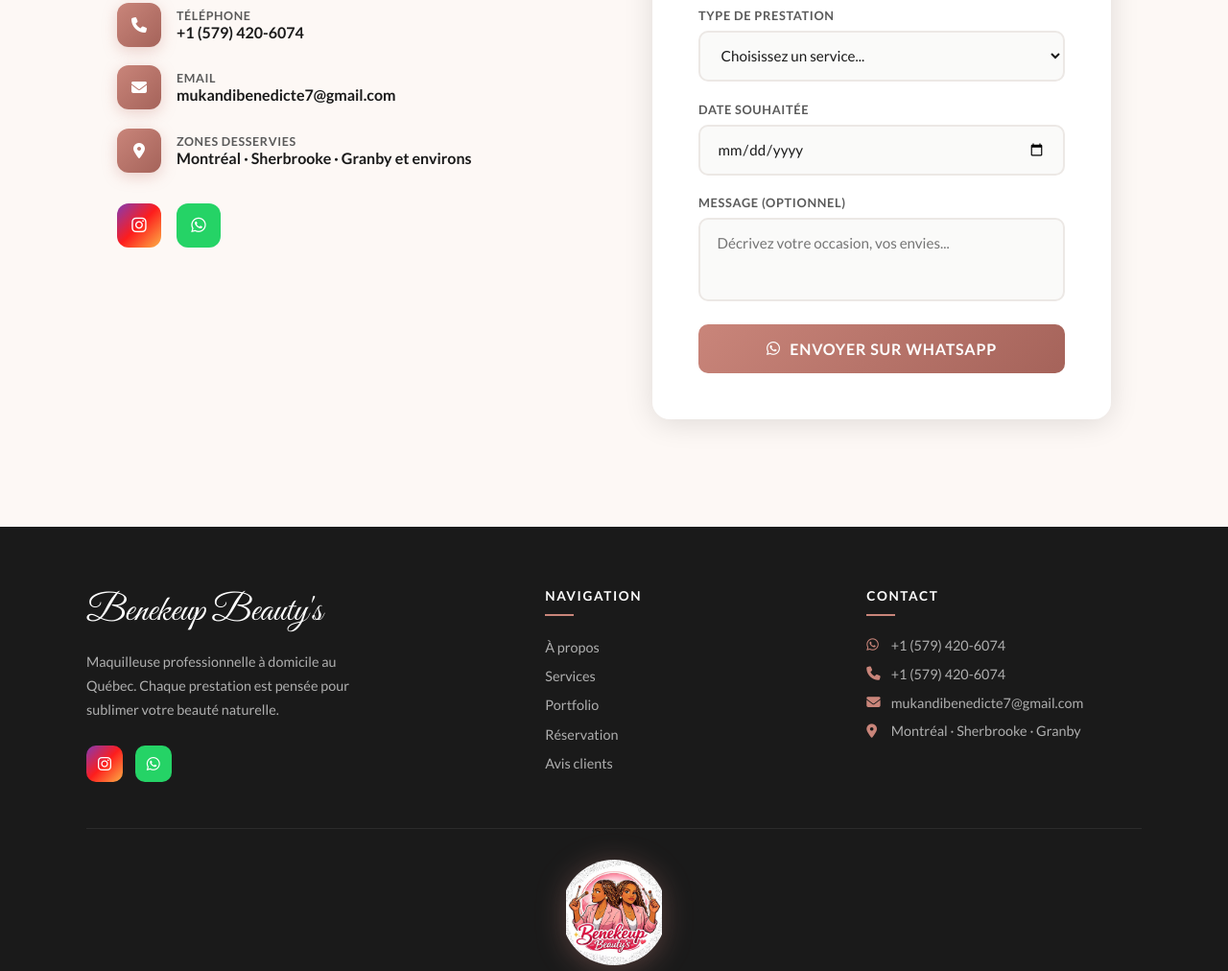
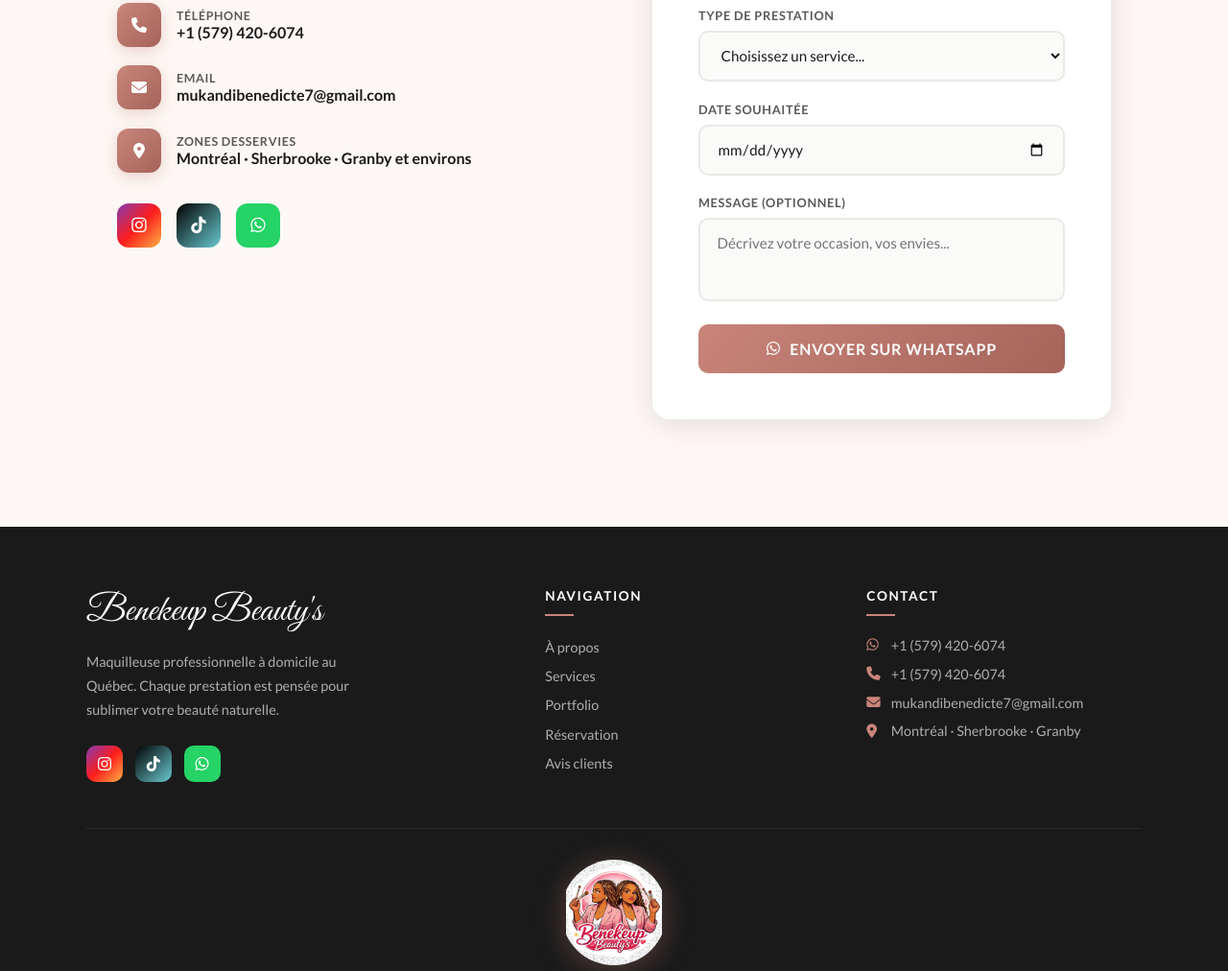
Before and after one commit to amaurydrt/Benekeup, a plain HTML site: page index.html in a window 1280 px wide. Shown: the part 7063-8075 px from the top of the page at 96% size. Drawn offline with nearby package versions, Linux system fonts and the light colour scheme; a web font is replaced by a local one.

Commit message:
Add TikTok link and Open Graph preview image (benedicte.jpg)

```diff
--- a/index.html
+++ b/index.html
@@ -6,6 +6,22 @@
   <meta name="description" content="Benekeup Beauty's – Maquillage professionnel à domicile à Montréal, Sherbrooke et Granby. Bénédicte Mukandi, maquilleuse professionnelle pour occasions spéciales." />
   <meta name="keywords" content="maquillage, maquilleuse, domicile, Montréal, Sherbrooke, Granby, beauté, mariage, événement" />
   <title>Benekeup Beauty's | Maquillage Professionnel à Domicile</title>
+
+  <!-- Open Graph – prévisualisation lors du partage -->
+  <meta property="og:type"        content="website" />
+  <meta property="og:url"         content="https://benekeup-beauty.onrender.com/" />
+  <meta property="og:title"       content="Benekeup Beauty's | Maquillage Professionnel à Domicile" />
+  <meta property="og:description" content="Maquillage à domicile pour occasions spéciales — mariages, soirées, shootings. À Montréal, Sherbrooke et Granby. Réservez via WhatsApp !" />
+  <meta property="og:image"       content="https://benekeup-beauty.onrender.com/benedicte.jpg" />
+  <meta property="og:image:width"  content="800" />
+  <meta property="og:image:height" content="1067" />
+  <meta property="og:locale"      content="fr_CA" />
+
+  <!-- Twitter Card -->
+  <meta name="twitter:card"        content="summary_large_image" />
+  <meta name="twitter:title"       content="Benekeup Beauty's | Maquillage Professionnel à Domicile" />
+  <meta name="twitter:description" content="Maquillage à domicile pour occasions spéciales — mariages, soirées, shootings. À Montréal, Sherbrooke et Granby." />
+  <meta name="twitter:image"       content="https://benekeup-beauty.onrender.com/benedicte.jpg" />
 
   <!-- Google Fonts -->
   <link rel="preconnect" href="https://fonts.googleapis.com" />
@@ -914,6 +930,7 @@
       transition: var(--transition);
     }
     .social-link.instagram { background: linear-gradient(135deg, #833ab4, #fd1d1d, #fcb045); }
+    .social-link.tiktok    { background: linear-gradient(135deg, #010101, #69C9D0); }
     .social-link.whatsapp  { background: #25D366; }
     .social-link:hover { transform: translateY(-4px) scale(1.1); box-shadow: 0 8px 20px rgba(0,0,0,0.2); }
 
@@ -1060,6 +1077,7 @@
       transition: var(--transition);
     }
     .footer-social a.instagram { background: linear-gradient(135deg, #833ab4, #fd1d1d, #fcb045); }
+    .footer-social a.tiktok    { background: linear-gradient(135deg, #010101, #69C9D0); }
     .footer-social a.whatsapp  { background: #25D366; }
     .footer-social a:hover { transform: translateY(-3px); }
 
@@ -1627,6 +1645,9 @@
       <div class="social-links">
         <a href="https://www.instagram.com/benedicte_mj_mukandi?igsh=MWcwdjV0cWh5OHBrZw==" target="_blank" class="social-link instagram" aria-label="Instagram">
           <i class="fab fa-instagram"></i>
+        </a>
+        <a href="https://www.tiktok.com/@m_jbless1?_r=1&_t=ZN-95vqAxG3JaA" target="_blank" class="social-link tiktok" aria-label="TikTok">
+          <i class="fab fa-tiktok"></i>
         </a>
         <a href="https://wa.me/15794206074" target="_blank" class="social-link whatsapp" aria-label="WhatsApp">
           <i class="fab fa-whatsapp"></i>
@@ -1698,6 +1719,9 @@
           <a href="https://www.instagram.com/benedicte_mj_mukandi?igsh=MWcwdjV0cWh5OHBrZw==" target="_blank" class="instagram" aria-label="Instagram">
             <i class="fab fa-instagram"></i>
           </a>
+          <a href="https://www.tiktok.com/@m_jbless1?_r=1&_t=ZN-95vqAxG3JaA" target="_blank" class="tiktok" aria-label="TikTok">
+            <i class="fab fa-tiktok"></i>
+          </a>
           <a href="https://wa.me/15794206074" target="_blank" class="whatsapp" aria-label="WhatsApp">
             <i class="fab fa-whatsapp"></i>
           </a>
```
